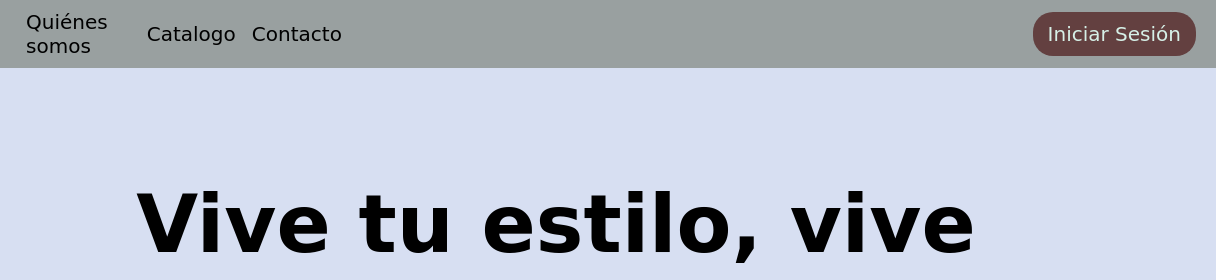
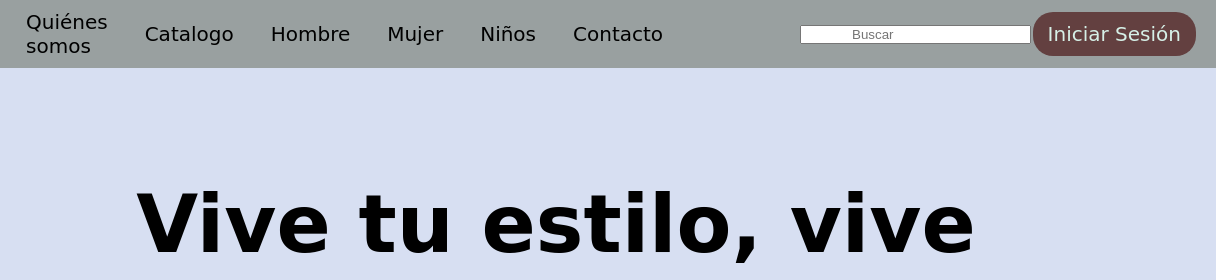
Before and after one commit to Manumunozco/Oli-Boards, a plain HTML site: page Index.html in a window 1280 px wide. Shown: the top 280 px of the page, 64-1280 px from the left. Drawn offline with Linux system fonts and the light colour scheme; a web font is replaced by a local one.

Commit message:
Add li a Navbar

```diff
--- a/Assets/Css/style.css
+++ b/Assets/Css/style.css
@@ -105,6 +105,11 @@
 		font-size: 20px;
 	}
 
+	#nav-menu input{
+		padding-left: 50px;
+		margin-left: 100px;
+	}
+
 	ul{
 		list-style-type: none;
 		display: flex;
@@ -138,6 +143,7 @@
 		font-family: 'Delicious Handrawn', cursive;
 		font-size: 20px;
 	}
+
 
 /* HEADER */
 
--- a/Index.html
+++ b/Index.html
@@ -18,7 +18,12 @@
 				<a href="#inicio"><img id="logo-navbar" src="Assets/Img/snowboarder.png" alt="Snowboarder"></a>
 				<li><a href="#Quienes-somos">Quiénes somos</a></li>
 				<li><a href="#Catalogo">Catalogo</a></li>
+				<li><a href="#contacto">Hombre</a></li>
+				<li><a href="#contacto">Mujer</a></li>
+				<li><a href="#contacto">Niños</a></li>
 				<li><a href="#contacto">Contacto</a></li>
+				<label for="search"></label><br />
+    			<input type="search" placeholder="Buscar" name="search" id="search" /><br />
 			</ul>
 				<button class="nav-button">Iniciar Sesión</button>
 		</div>
```
